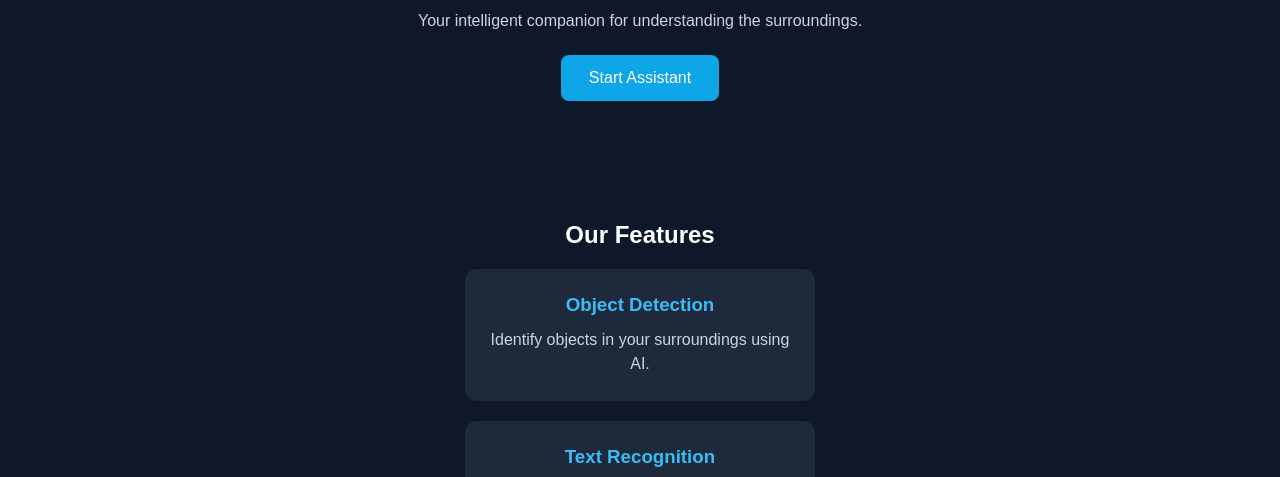
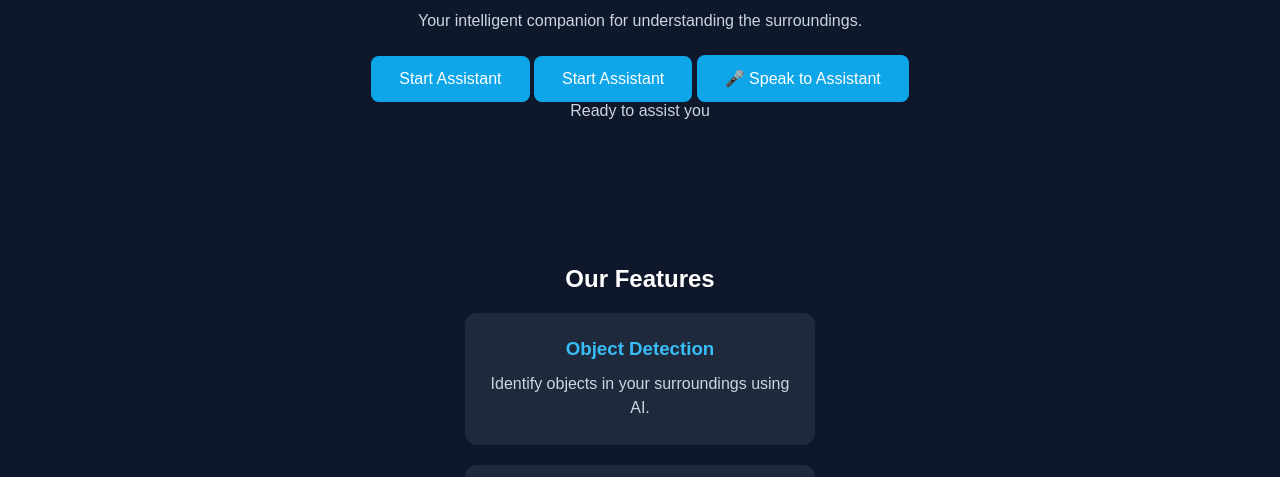
Before and after one commit to MK008-eng/third-eye-assistive-ai, a plain HTML site: page Frontend/index.html in a window 1280 px wide. Shown: the part 250-727 px from the top of the page. Drawn offline with Linux system fonts and the light colour scheme.

Commit message:
Add voice input interface

```diff
--- a/Frontend/index.html
+++ b/Frontend/index.html
@@ -18,6 +18,11 @@
             <h2>See the World Differently</h2>
             <p>Your intelligent companion for understanding the surroundings.</p>
             <button id="startBtn">Start Assistant</button>
+            <button id="startBtn">Start Assistant</button>
+
+<button id="voiceBtn">🎤 Speak to Assistant</button>
+
+<p id="status">Ready to assist you</p>
         </section>
 
         <section class="features">
```
